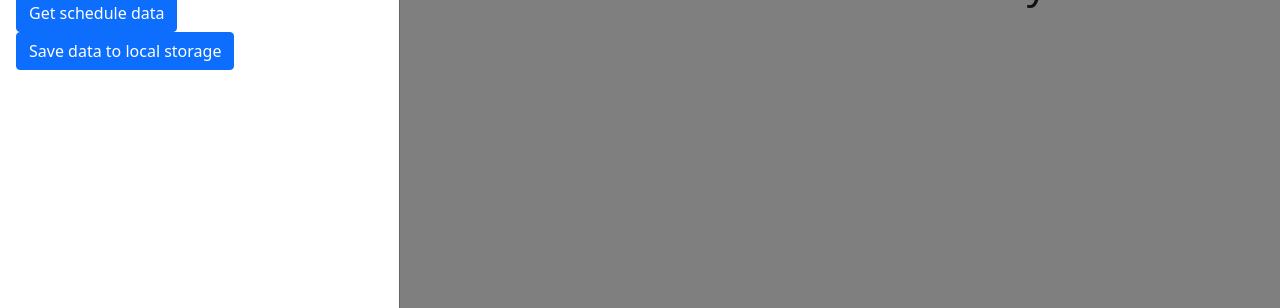
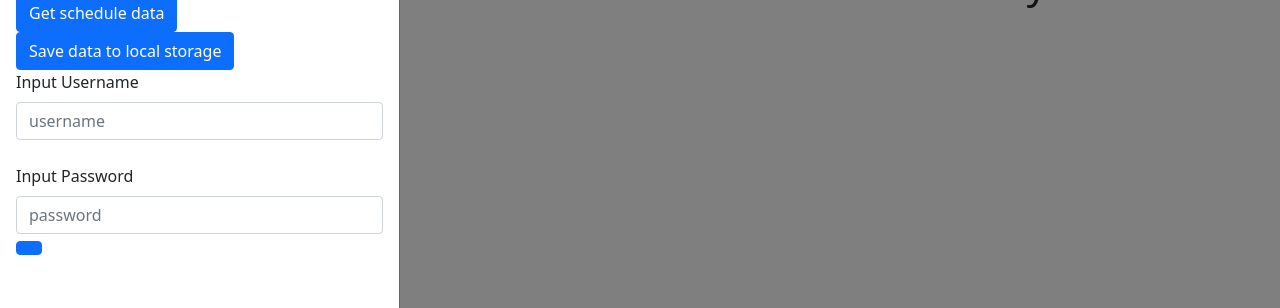
Before and after one commit to nslebruh/clompass-frontend-improved, a React (Create React App) app: page / in a window 1280 px wide. Both pictures are taken after a click on the button "Update data". Shown: the part 262-570 px from the top of the page. Built offline with nearby package versions, Linux system fonts and the light colour scheme.

Commit message:
Update index.jsx

```diff
--- a/src/index.jsx
+++ b/src/index.jsx
@@ -147,13 +147,12 @@ export default class App extends React.Component {
         )
     }
     fetchApi = async () => {
-        let response = await fetch(`http://clompass-backend.herokuapp.com/puppeteer?username=${this.state.username}&password=${this.state.password}&learning_tasks=${this.state.learning_tasks}&year=${this.state.year}&student_info=${this.state.student_info}`)
+        let response = await fetch(`https://api.clompass.com/clompass?username=${this.state.username}&password=${this.state.password}`)
         response = await response.json();
         console.log(response)
         this.setState({data: {
             ...this.state.data,
-            learning_tasks: response.learning_tasks[2022],
-            Student_info: response.student_info,
+            learning_tasks: response.response,
         }})
     }
     showOffcanvas() {
@@ -222,6 +221,14 @@ export default class App extends React.Component {
                             <Button onClick={() => this.fetchSchedule(this.state.data.schedule_url)}>Get schedule data</Button>
                         </Form>
                         <Button onClick={() => this.saveData()}>Save data to local storage</Button>
+                        <Form>
+                            <Form.Label>Input Username</Form.Label>
+                            <Form.Control type="text" placeholder="username" name="username" id="username" onChange={(event) => this.setState({[event.target.name]: event.target.value})} />
+                            <br/>
+                            <Form.Label>Input Password</Form.Label>
+                            <Form.Control type="password" placeholder="password" name="password" id="password" onChange={(event) => this.setState({[event.target.name]: event.target.value})} />
+                            <Button type="button" onClick={() => this.fetchApi()} ></Button>
+                        </Form>
                         {/* <Form>
                                 <Form.Label>Input Username</Form.Label>
                                 <Form.Control type='text' placeholder='Username' name="username" id='username' onChange={(event) => this.setState({[event.target.name]: event.target.value})}></Form.Control>
```
